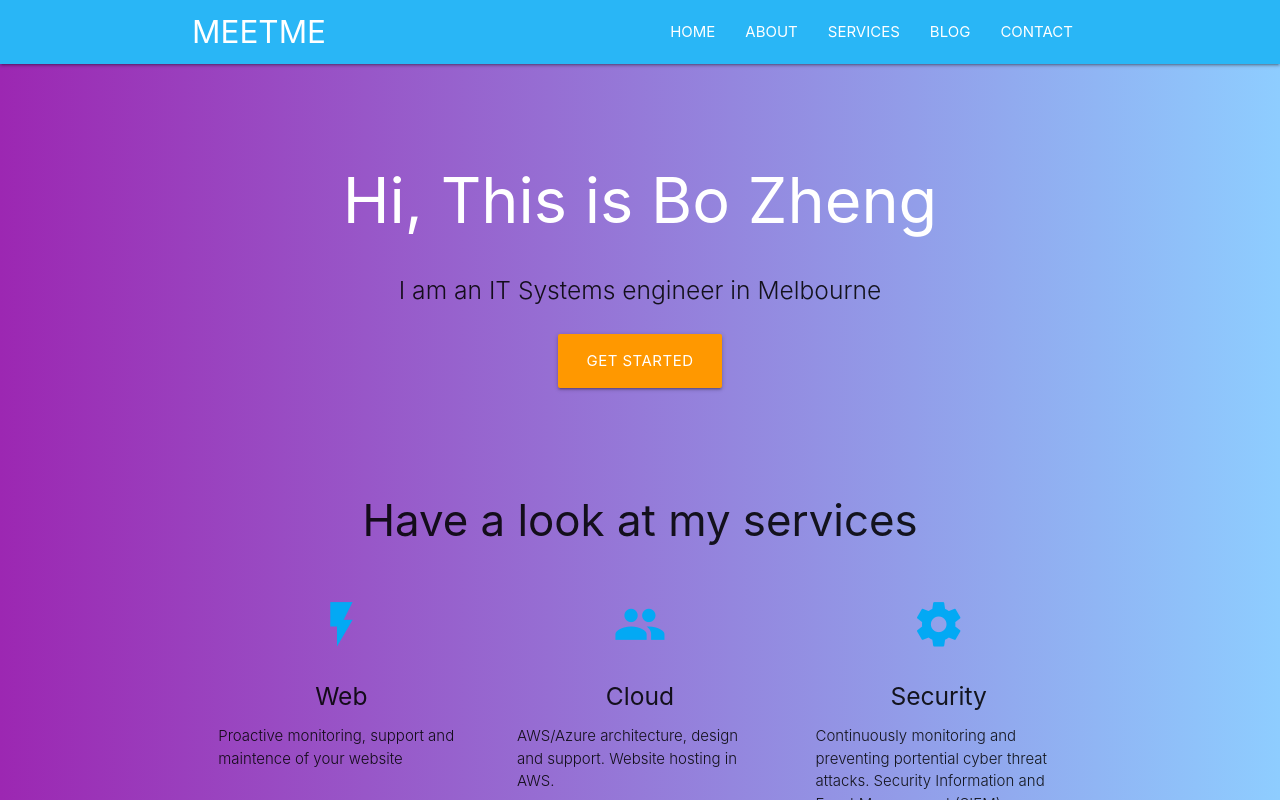
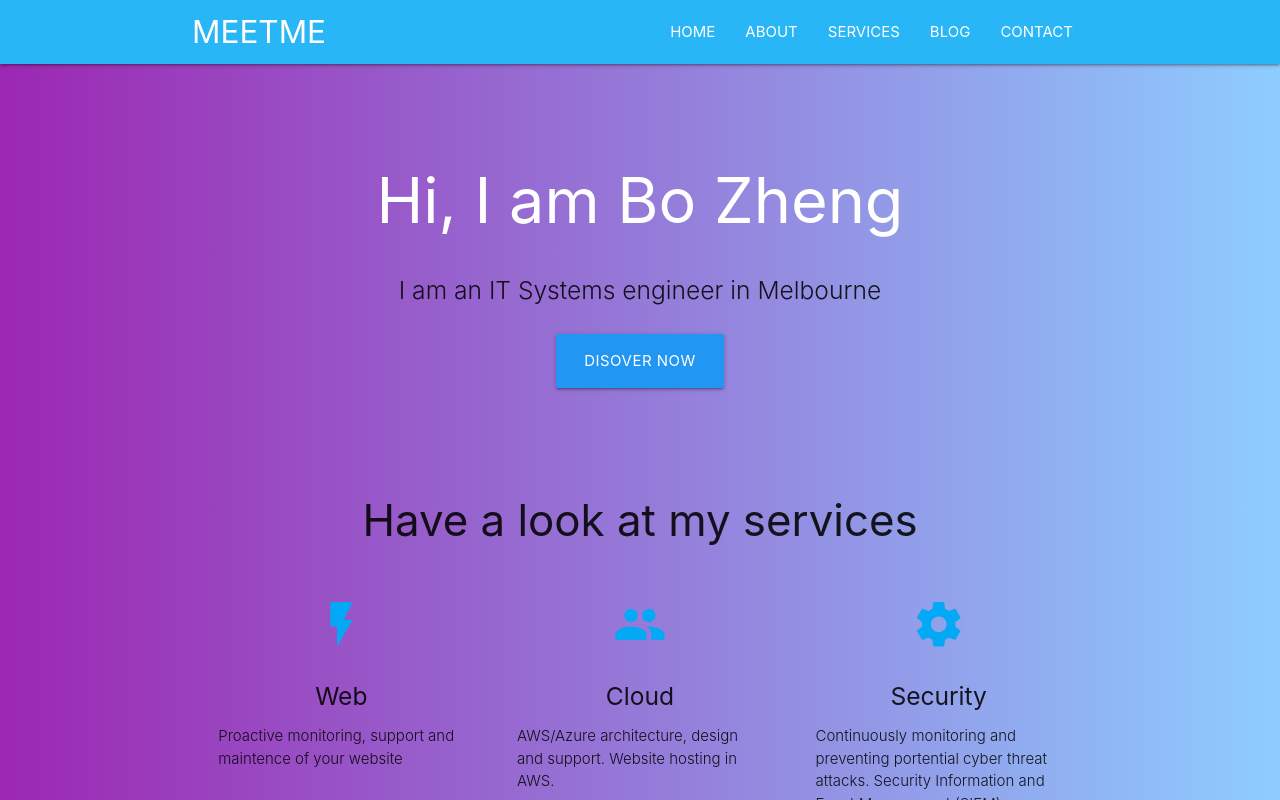
Before and after one commit to bozheng22/sit725-2021-t2-prac3, a website: page index.html in a window 1280 px wide. Drawn offline with nearby package versions, Linux system fonts and the light colour scheme.

Commit message:
small change

```diff
--- a/index.html
+++ b/index.html
@@ -54,7 +54,7 @@
       <div class="section no-pad-bot" id="index-banner">
         <div class="container">
           <br /><br />
-          <h1 class="header center white-text">Hi, This is Bo Zheng</h1>
+          <h1 class="header center white-text">Hi, I am Bo Zheng</h1>
           <div class="row center">
             <h5 class="header col s12 light">
               I am an IT Systems engineer in Melbourne
@@ -64,8 +64,8 @@
             <a
               href="http://materializecss.com/getting-started.html"
               id="download-button"
-              class="btn-large waves-effect waves-light orange"
-              >Get Started</a
+              class="btn-large waves-effect waves-light blue"
+              >Disover Now</a
             >
           </div>
           <br /><br />
```
